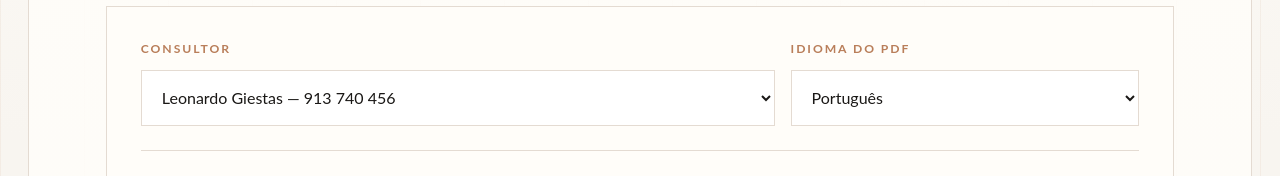
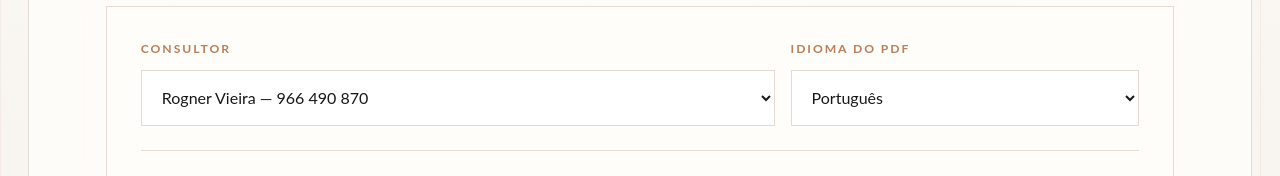
Before and after one commit to infomindflowai/leonardo-giestas-pdf-generator, a Next.js app: page / in a window 1280 px wide. Shown: the part 493-669 px from the top of the page. Built offline with nearby package versions, Linux system fonts and the light colour scheme.

Commit message:
Temporarily hide Leonardo Giestas from consultant options

```diff
--- a/app/pdf-generator.tsx
+++ b/app/pdf-generator.tsx
@@ -3,7 +3,7 @@
 import { FormEvent, useMemo, useState } from "react";
 import {
   getPdfConsultant,
-  PDF_CONSULTANTS,
+  VISIBLE_PDF_CONSULTANTS,
   PDF_LANGUAGES,
   type PdfConsultantName,
   type PdfLanguage
@@ -106,7 +106,7 @@ export default function PdfGenerator() {
   const [features, setFeatures] = useState("");
   const [description, setDescription] = useState("");
   const [consultantName, setConsultantName] =
-    useState<PdfConsultantName>("Leonardo Giestas");
+    useState<PdfConsultantName>(VISIBLE_PDF_CONSULTANTS[0].name);
   const [language, setLanguage] = useState<PdfLanguage>("Português");
   const [images, setImages] = useState<GalleryImage[]>([]);
   const [draggingId, setDraggingId] = useState<string | null>(null);
@@ -401,7 +401,7 @@ export default function PdfGenerator() {
                   setConsultantName(event.target.value as PdfConsultantName)
                 }
               >
-                {PDF_CONSULTANTS.map((option) => (
+                {VISIBLE_PDF_CONSULTANTS.map((option) => (
                   <option key={option.name} value={option.name}>
                     {option.name} — {option.phone}
                   </option>
--- a/app/pdf-options.ts
+++ b/app/pdf-options.ts
@@ -1,7 +1,12 @@
 export const PDF_CONSULTANTS = [
-  { name: "Leonardo Giestas", phone: "913 740 456" },
-  { name: "Rogner Vieira", phone: "966 490 870" }
+  { name: "Leonardo Giestas", phone: "913 740 456", visible: false },
+  { name: "Rogner Vieira", phone: "966 490 870", visible: true }
 ] as const;
+
+// Set visible to true to restore a consultant in the frontend.
+export const VISIBLE_PDF_CONSULTANTS = PDF_CONSULTANTS.filter(
+  (consultant) => consultant.visible
+);
 
 export const PDF_LANGUAGES = ["Português", "Inglês"] as const;
 
```
Also changed, not shown: 1 other file (tests, documents, lock files or other folders).
